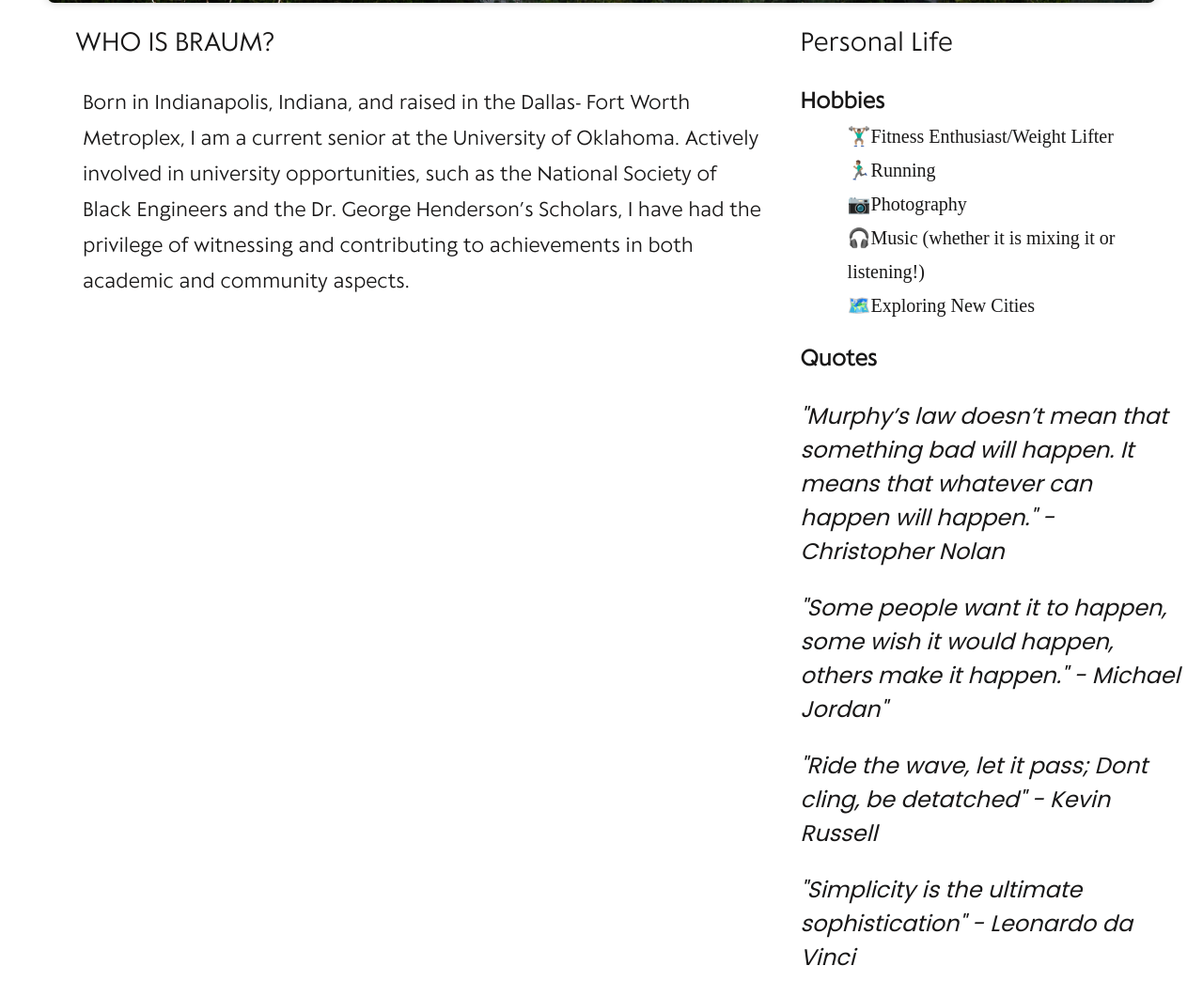
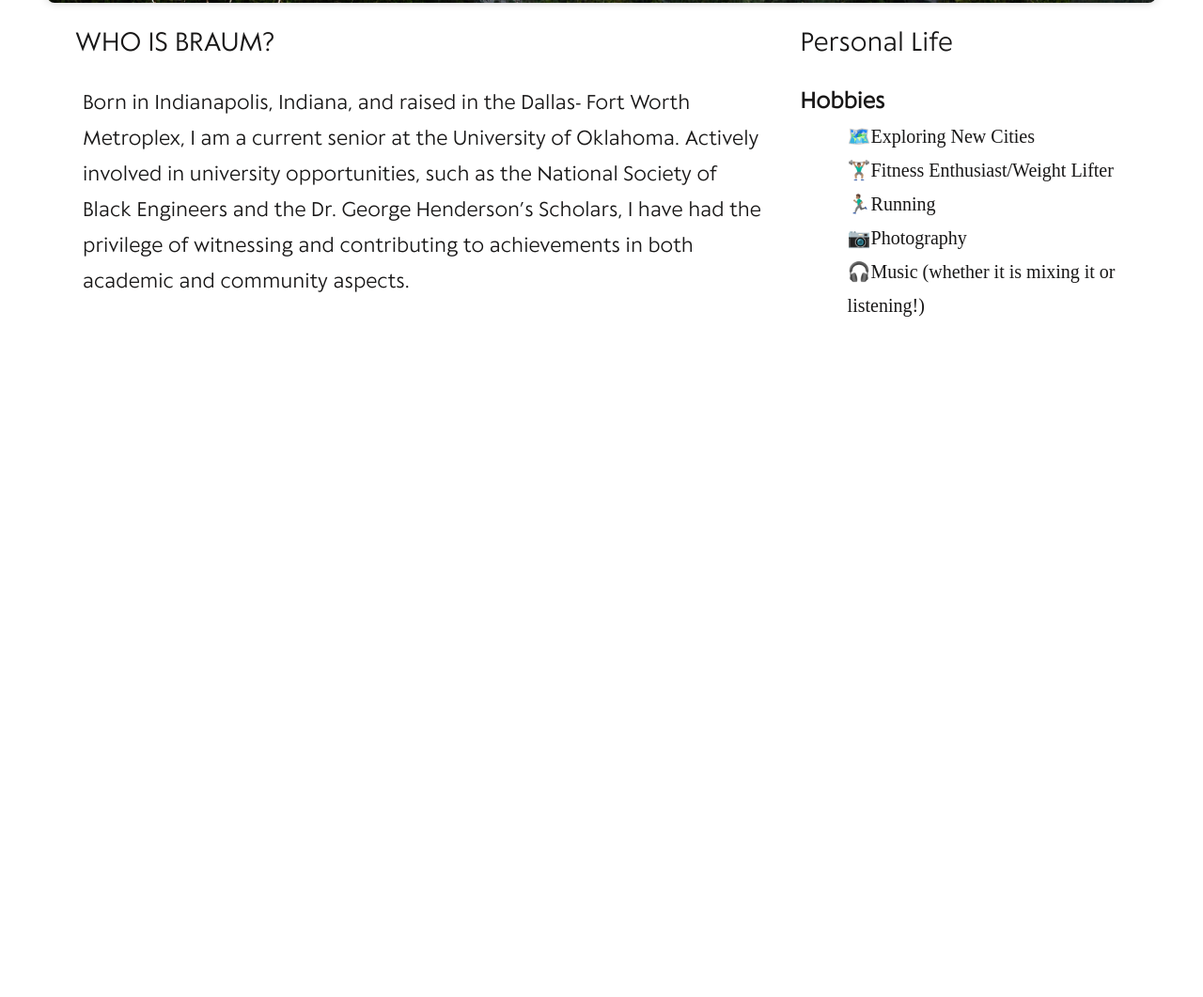
Before and after one commit to braumr/braumr.github.io, a plain HTML site: page index.html in a window 1280 px wide. Shown: the part 1217-2278 px from the top of the page at 94% size. After the commit the page ends 1594 px from the top, so only its background shows below. Drawn offline with Linux system fonts and the light colour scheme.

Commit message:
Update index.html

```diff
--- a/index.html
+++ b/index.html
@@ -114,20 +114,13 @@
         <p style="font-size:26px;font-family: CustomF;font-weight:500;padding-left:40px;">Personal Life</p>
         <dl style="font-size:20px;font-family: Chivo;padding-left:40px;">
             <dt style="font-size:22px;font-family:CustomF;font-weight:bolder;">Hobbies</dt>
+            <dd>🗺️Exploring New Cities</li>
             <dd>🏋🏽‍♂️Fitness Enthusiast/Weight Lifter</li>
             <dd>🏃🏽‍♂️Running</li>
             <dd>📷Photography</li>
             <dd>🎧Music (whether it is mixing it or listening!)</li>
-            <dd>🗺️Exploring New Cities</li>
+
         </dl>
-
-        <p style="font-size:22px;font-family:CustomF;font-weight:bolder;padding-left:40px;">Quotes</p>
-        <p style="font-style:italic;padding-left:40px;font-size:24px;"> "Murphy’s law doesn’t mean that something bad will happen. It means that whatever can happen will happen." - Christopher Nolan</p>
-        <p style="font-style:italic;padding-left:40px;font-size:24px;"> "Some people want it to happen, some wish it would happen, others make it happen." - Michael Jordan" </p>
-        <p style="font-style:italic;padding-left:40px;font-size:24px;">"Ride the wave, let it pass; Dont cling, be detatched" - Kevin Russell</p>
-        <p style="font-style:italic;padding-left:40px;font-size:24px;"> "Simplicity is the ultimate sophistication" - Leonardo da Vinci</p>
-
-
 
 
     </div>
```
